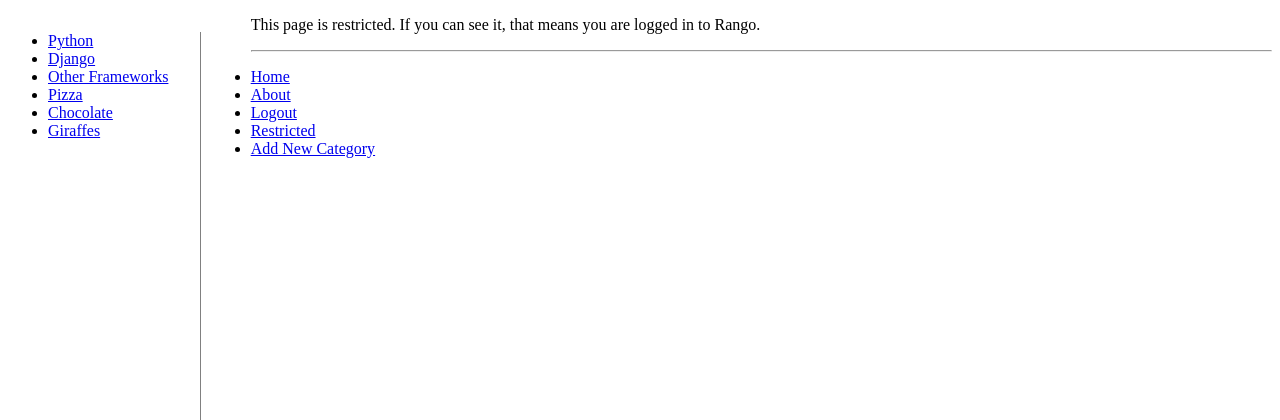
After one commit to JayWelborn/Rango, a Django app: page /rango/restricted/ in a window 1280 px wide. The commit adds this page. Shown: the top 420 px of the page. Run offline with Django 3.2, Linux system fonts and the light colour scheme; a user stored in the database is signed in; data comes from the database, SQL or seed files in the repository; both versions use the stored data as it was after the commit.

Commit message:
required user login for adding categories and pages. added error message to login form if filled out incorrectly.

```diff
--- a/tango_with_django_project/rango/templates/rango/about.html
+++ b/tango_with_django_project/rango/templates/rango/about.html
@@ -14,7 +14,7 @@ About Rango
     </strong>
     <br/>
 </div>
-<img src="{% static 'images/fonts.png' %}"
+<img src="{% static 'images/rango.jpg' %}"
      alt="Chris Do Font Recommendations"
      style="width:75%; margin-left:auto; margin-right:auto;">
      <img src="{{ MEDIA_URL }}sheet music.jpeg"
--- a/tango_with_django_project/rango/templates/rango/category.html
+++ b/tango_with_django_project/rango/templates/rango/category.html
@@ -24,6 +24,8 @@
     {% endif %}
 </div>
 
-<a href="{% url 'rango:add_page' category.slug %}">Add Page</a>
+{% if user.is_authenticated %}
+    <a href="{% url 'rango:add_page' category.slug %}">Add Page</a>
+{% endif %}
 
 {% endblock %}
--- a/tango_with_django_project/rango/templates/rango/login.html
+++ b/tango_with_django_project/rango/templates/rango/login.html
@@ -7,6 +7,10 @@
 
 {% block body_block %}
 <h1>Login to Rango</h1>
+{% if error_message %}
+    <h3>{{ error_message }}</h3>
+{% endif %}
+
 <form id="login_form" method="post" action="{% url 'rango:login' %}">
     {% csrf_token %}
     Username: <input type="text" name="username" value="" size="50">
--- /dev/null
+++ b/tango_with_django_project/rango/templates/rango/restricted.html
@@ -0,0 +1,10 @@
+{% extends 'base.html' %}
+{% block title_block %}
+    Restricted
+{% endblock %}
+
+{% block body_block %}
+<p>
+    This page is restricted. If you can see it, that means you are logged in to Rango.
+</p>
+{% endblock %}
--- a/tango_with_django_project/rango/urls.py
+++ b/tango_with_django_project/rango/urls.py
@@ -5,6 +5,8 @@ from . import views
 app_name = 'rango'
 
 urlpatterns = [
+
+    url(r'^$', views.index, name='index'),
 
     url(r'^about/$',
         views.about,
@@ -30,5 +32,11 @@ urlpatterns = [
         views.user_login,
         name='login'),
 
-    url(r'^$', views.index, name='index'),
+    url(r'^logout/$',
+        views.user_logout,
+        name='logout'),
+
+    url(r'^restricted/$',
+        views.restricted,
+        name='restricted'),
 ]
--- a/tango_with_django_project/rango/views.py
+++ b/tango_with_django_project/rango/views.py
@@ -1,4 +1,5 @@
-from django.contrib.auth import authenticate, login
+from django.contrib.auth import authenticate, login, logout
+from django.contrib.auth.decorators import login_required
 from django.core.urlresolvers import reverse
 from django.shortcuts import render
 from django.http import HttpResponse, HttpResponseRedirect
@@ -66,6 +67,7 @@ def show_category(request, category_name_slug):
     return render(request, 'rango/category.html', context_dict)
 
 
+@login_required
 def add_category(request):
     """
     View for allowing users to add categories.
@@ -92,6 +94,7 @@ def add_category(request):
     return render(request, 'rango/add_category.html/', {'form': form})
 
 
+@login_required
 def add_page(request, category_name_slug):
     """
     View for allong users to add pages.
@@ -224,8 +227,21 @@ def user_login(request):
         # bad login credentials presented
         else:
             print("Invalid login details: {0}, {1}".format(username, password))
-            return HttpResponse("Invalid login details supplied")
+            context_dict = {'error_message': 'Your login credentials are incorrect.'}
+            return render(request, 'rango/login.html', context_dict)
 
     # method isn't POST, so display login form
     else:
         return render(request, 'rango/login.html', {})
+
+
+@login_required
+def restricted(request):
+    return render(request, 'rango/restricted.html', {})
+
+
+@login_required
+def user_logout(request):
+    logout(request)
+    # take user back to home page after logging out
+    return HttpResponseRedirect(reverse('index'))
--- a/tango_with_django_project/tango_with_django_project/settings.py
+++ b/tango_with_django_project/tango_with_django_project/settings.py
@@ -119,6 +119,10 @@ PASSWORD_HASHERS = [
     'django.contrib.auth.hashers.PBKDF2SHA1PasswordHasher',
 ]
 
+# Login Redirect URL
+# https://docs.djangoproject.com/en/1.11/ref/settings/#login-url
+
+LOGIN_URL = '/rango/login/'
 
 # Internationalization
 # https://docs.djangoproject.com/en/1.11/topics/i18n/
--- a/tango_with_django_project/tango_with_django_project/templates/base.html
+++ b/tango_with_django_project/tango_with_django_project/templates/base.html
@@ -31,15 +31,24 @@
                 <li>
                     <a href="{% url 'rango:about' %}">About</a>
                 </li>
+                {% if user.is_authenticated %}
+                    <li>
+                        <a href="{% url 'rango:logout' %}">Logout</a>
+                    </li>
+                    <li>
+                        <a href="{% url 'rango:restricted' %}">Restricted</a>
+                    </li>
+                    <li>
+                        <a href="{% url 'rango:add_category' %}">Add New Category</a>
+                    </li>
+                {% else %}
                     <li>
                         <a href="{% url 'rango:login' %}">Login</a>
                     </li>
                     <li>
                         <a href="{% url 'rango:register' %}">Sign Up</a>
                     </li>
-                <li>
-                    <a href="{% url 'rango:add_category' %}">Add New Category</a>
-                </li>
+                {% endif %}
             </ul>
         </div>
     </body>
```
Also changed, not shown: tango_with_django_project/db.sqlite3. Lines whose indentation alone changed are shown as unchanged.
